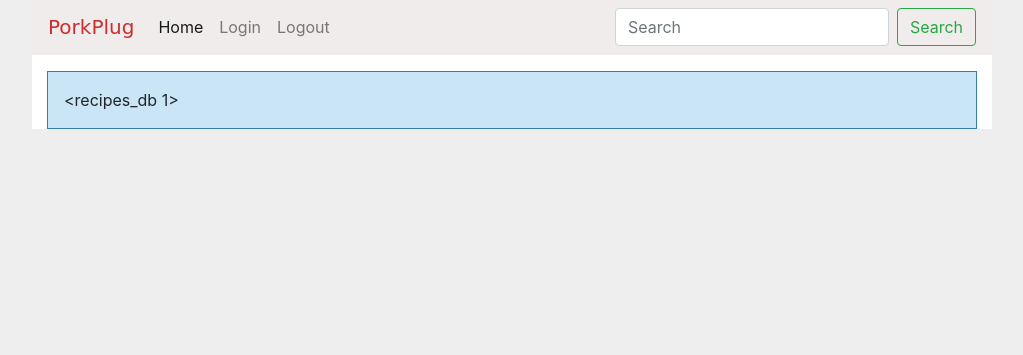
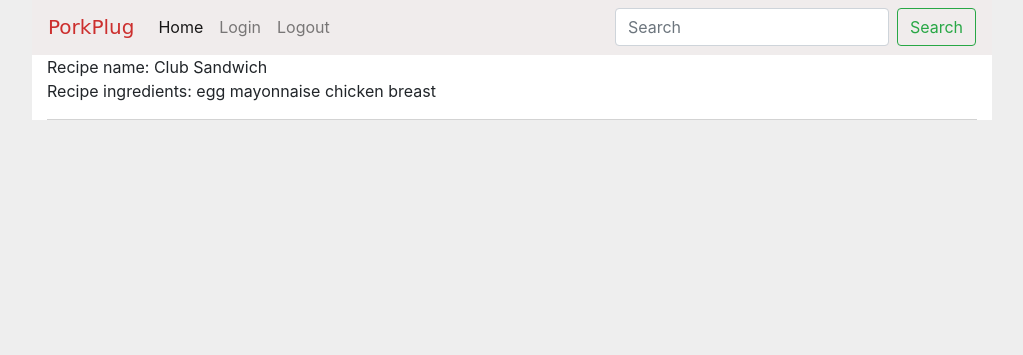
Before and after one commit to busayor/PorkPlug, a Flask app: page /added_recipes?value=1 in a window 1280 px wide. Shown: the part 17-372 px from the top of the page, without its empty margins (128-1151 px from the left). Run offline with Flask 2, Linux system fonts and the light colour scheme; data comes from the database, SQL or seed files in the repository; some libraries are stand-ins or nearby versions; some web fonts are replaced.

Commit message:
view recipes better

```diff
--- a/main.py
+++ b/main.py
@@ -1,9 +1,10 @@
-from flask import Flask, render_template, url_for, request, session, flash, redirect
+from flask import Flask, render_template, url_for, request, session, flash, redirect, jsonify
 from admin.admin import my_admin_blueprint
 from recipes.recipes import my_recipe_blueprint
 from flask_material import Material
 from datetime import timedelta
 from flask_sqlalchemy import SQLAlchemy
+from json import JSONEncoder
 
 app = Flask(__name__)
 Material(app)
@@ -115,10 +116,10 @@ def view():
 @app.route("/added_recipes")
 def added_recipes():
     value = request.args.get('value', None)
-    view_recipe = recipes_db.query.filter_by(_id = value).first()
-    name = view_recipe.recipe_name
-    flash(view_recipe)
-    return render_template("added_recipes.html", name = name)
+    view_recipe = recipes_db.query.get(value)
+    # name = view_recipe.recipe_name
+    # flash(view_recipe)
+    return render_template("added_recipes.html", receipe = view_recipe)
 
 
 @app.route("/addrecipe", methods = ["GET", "POST"])
--- a/templates/added_recipes.html
+++ b/templates/added_recipes.html
@@ -1,15 +1,8 @@
 {% extends "base.html"%}
 {% block content %}
-{% with messages = get_flashed_messages() %}
-        {% if messages %}
-            {% for msg in messages %}
-                <p class="flash">{{msg}}</p>
-            {% endfor %}
-        {% endif %}
-    {% endwith %}
-    <!-- {% for item in view_recipe %} -->
-        <!-- S/N: {{view_recipe._id}},<br> -->
-          <p>  Recipe name: {{get_flashed_messages(name)}},<br>
+
+        <p>
+            Recipe name: {{receipe.recipe_name}}<br>
+            Recipe ingredients: {{receipe.recipe_ingredients}}
         </p><hr/>
-    <!-- {% endfor %} -->
 {% endblock %}
```
Also changed, not shown: 1 other file.
